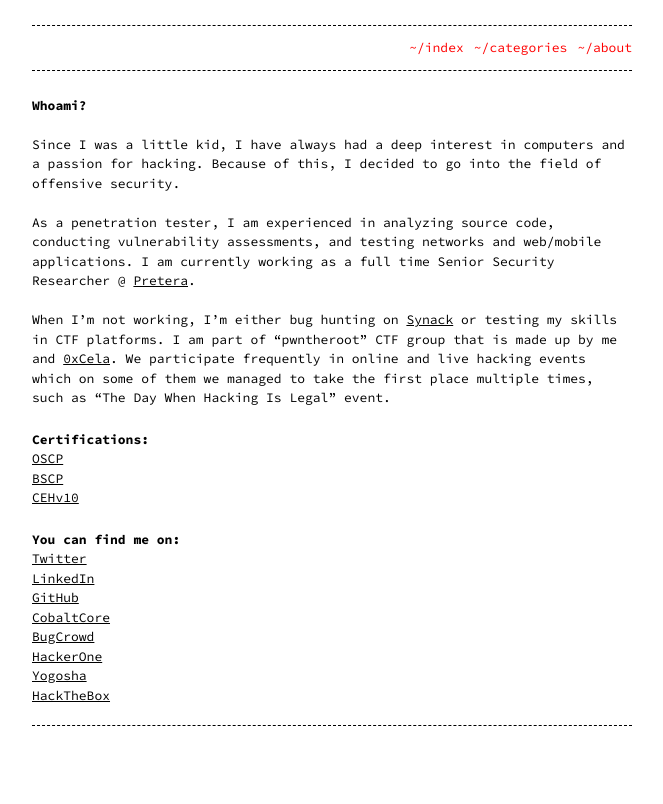
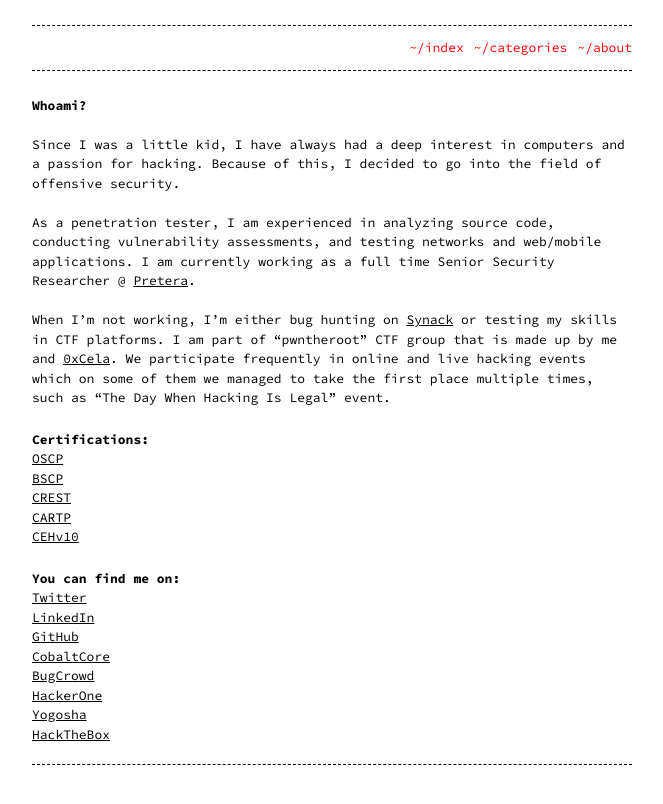
Before and after one commit to spenkk/spenkk.github.io, a Jekyll site: the page built from about.md, in a window 1280 px wide. Shown: the top 804 px of the page, without its empty margins (308-971 px from the left). Built offline with Jekyll 4.4.1, drawn with Linux system fonts in a browser that asks for light colours.

Commit message:
Updated certs

```diff
--- a/about.md
+++ b/about.md
@@ -17,6 +17,8 @@
 
 [OSCP](https://www.credential.net/24b5cdee-cd23-44d8-9f22-a01526ae3320#gs.vv0uhs)
 [BSCP](https://portswigger.net/web-security/e/c/888362b042e4f7a2)
+[CREST](https://www.crest-approved.org/skills-certifications-careers/verify-a-certificate/)
+[CARTP](https://www.credential.net/b8ed4759-9ab1-4e23-adf2-80e35ab03362)
 [CEHv10](https://bit.ly/2H5VsVd)
 
 # You can find me on:
```
